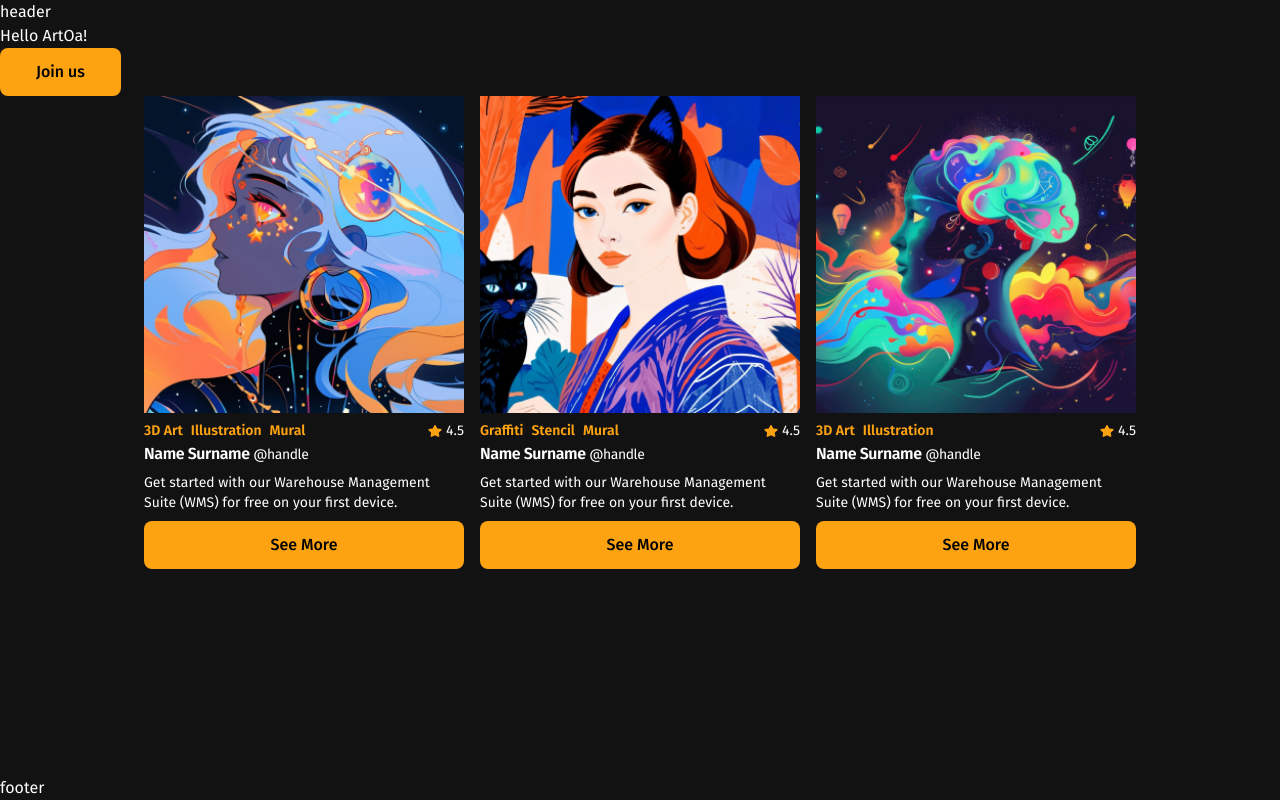
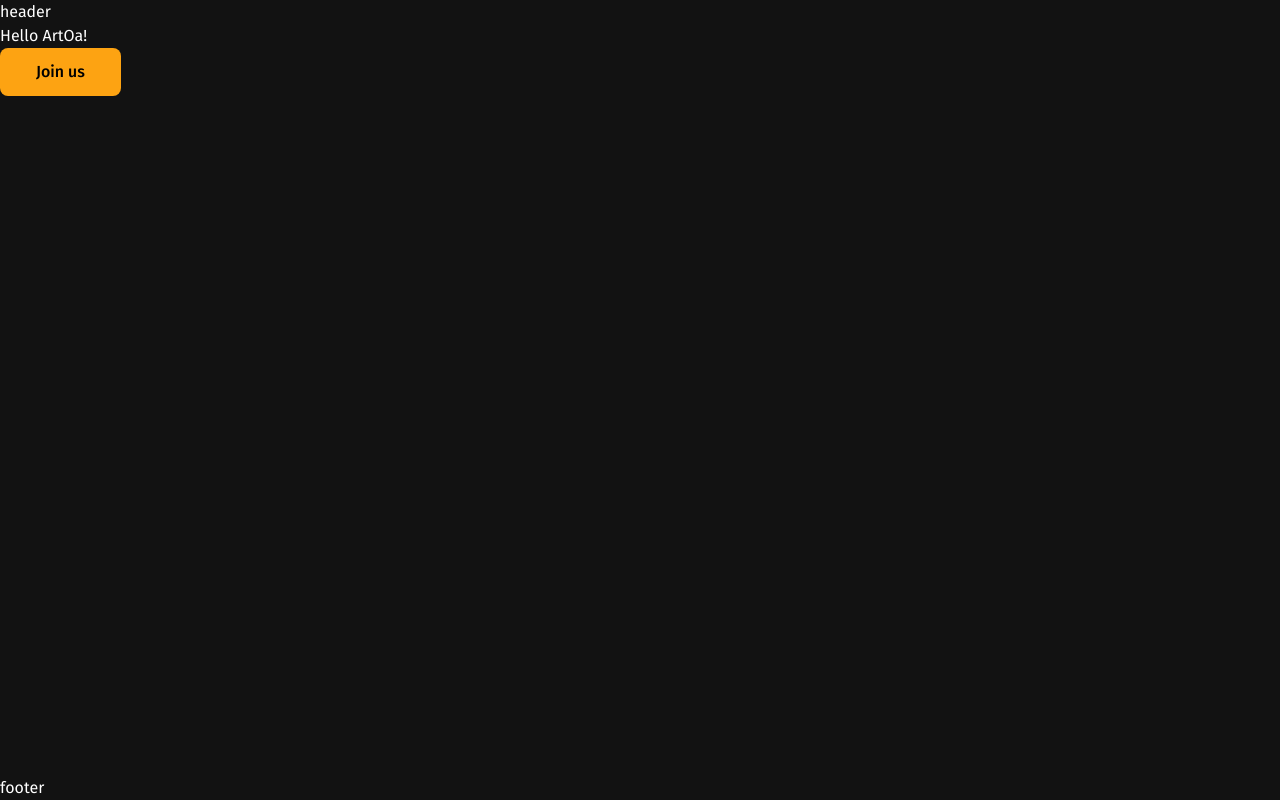
Before and after one commit to chubinaaa/artoa-FE, a Next.js app: page / in a window 1280 px wide. Built offline with nearby package versions, Linux system fonts and the light colour scheme.

Commit message:
remove demo

```diff
--- a/src/app/(public)/page.tsx
+++ b/src/app/(public)/page.tsx
@@ -1,12 +1,10 @@
 import { SignUpDialog } from "@/components/auth/sign-up/sign-up-dialog";
-import { WallArtistInAnyDirectionDemo } from "./wall-artists-in-any-direction.demo";
 
 export default function IndexPage() {
   return (
     <div className="size-full">
       <h1>Hello ArtOa!</h1>
       <SignUpDialog />
-      <WallArtistInAnyDirectionDemo />
     </div>
   );
 }
--- a/src/app/(public)/wall-artists-in-any-direction.demo.tsx
+++ /dev/null
@@ -1,47 +0,0 @@
-import { WallArtistCard } from "@/components/artists/wall-artists-card";
-
-const data = [
-  {
-    id: 1,
-    name: "Name Surname",
-    imageUrl: "/wall-artists/1.png",
-    handle: "@handle",
-    artStyles: ["3D Art", "Illustration", "Mural"],
-    description:
-      "Get started with our Warehouse Management Suite (WMS) for free on your first device.",
-    href: "",
-    rating: 4.5,
-  },
-  {
-    id: 1,
-    name: "Name Surname",
-    imageUrl: "/wall-artists/2.png",
-    handle: "@handle",
-    artStyles: ["Graffiti", "Stencil", "Mural"],
-    description:
-      "Get started with our Warehouse Management Suite (WMS) for free on your first device.",
-    href: "",
-    rating: 4.5,
-  },
-  {
-    id: 1,
-    name: "Name Surname",
-    imageUrl: "/wall-artists/3.png",
-    handle: "@handle",
-    artStyles: ["3D Art", "Illustration"],
-    description:
-      "Get started with our Warehouse Management Suite (WMS) for free on your first device.",
-    href: "",
-    rating: 4.5,
-  },
-];
-
-export function WallArtistInAnyDirectionDemo() {
-  return (
-    <div className="flex items-center justify-center gap-4">
-      {data.map((d) => (
-        <WallArtistCard key={d.id} {...d} />
-      ))}
-    </div>
-  );
-}
```
